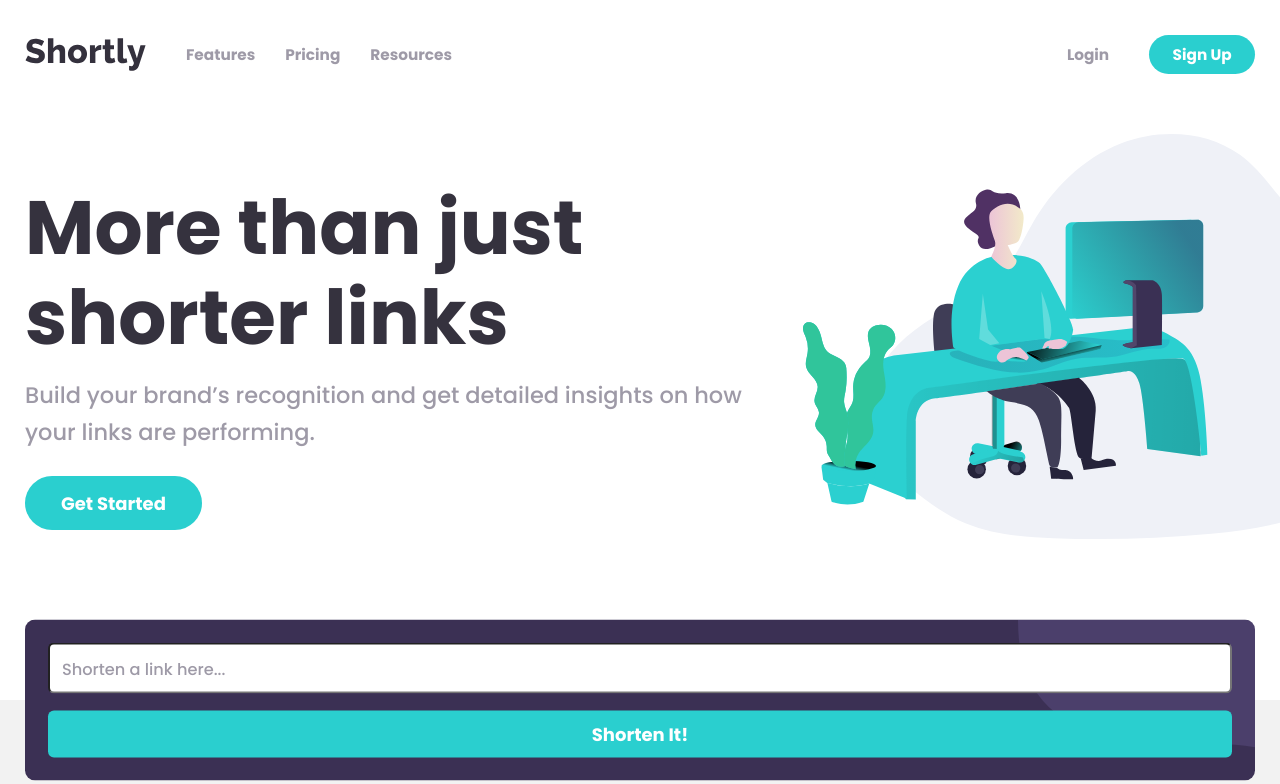
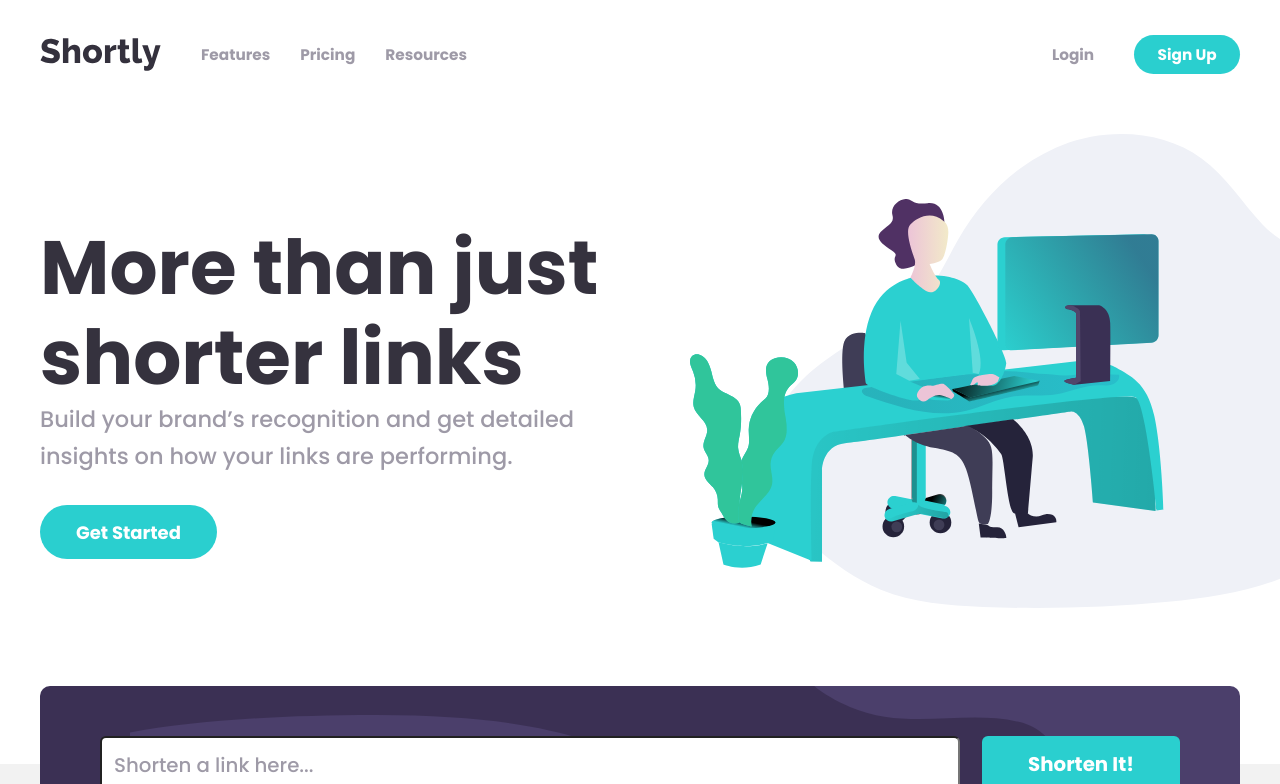
Before and after one commit to LukZap/URL-shortening-API-landing-page, an Angular app: page / in a window 1280 px wide. Shown: the top 784 px of the page. Built offline with nearby package versions, Linux system fonts and the light colour scheme.

Commit message:
search bar responsive

```diff
--- a/src/app/app.component.html
+++ b/src/app/app.component.html
@@ -1,3 +1,4 @@
+<div ngClass.gt-md="wrapper">
   <header [ngStyle.gt-xs]="{'margin-bottom': '45px'}">
     <div fxLayout="row" fxLayoutAlign="space-between center" fxLayoutAlign.gt-md="start center">
       <img src="../assets/images/logo.svg" alt="Shortly logo">
@@ -28,29 +29,38 @@
     </div>
   </header>
 
-<!-- add margin to body -->
   <!-- not too much styles on that template? -->
   <div class="top-section" fxLayout="column" fxLayout.gt-xs="row" fxLayoutAlign="space-between center">
     <img class="top-section__image" fxFlexAlign.xs="start" fxFlexOrder.gt-xs="1" [ngStyle.xs]="{'max-width': '705px'}"
-    [ngStyle.sm]="{width: '60%'}" [ngStyle.gt-sm]="{width: '50%'}" src="../assets/images/illustration-working.svg"
-    alt="Man sitting at the desk" />
+      [ngStyle.sm]="{width: '60%'}" [ngStyle.gt-sm]="{width: '55%'}" [ngStyle.gt-md]="{width: '60%'}"
+      src="../assets/images/illustration-working.svg" alt="Man sitting at the desk" />
     <div [ngStyle.gt-xs]="{'min-width': '55%', 'margin-right': '30px'}"
-    [ngStyle.gt-md]="{ 'text-align': 'left', 'min-width': '60%', 'margin-right': '40px'}" fxLayout="column"
+      [ngStyle.gt-md]="{ 'text-align': 'left', 'min-width': '50%', 'margin-right': '50px'}" fxLayout="column"
       fxLayoutAlign="space-between center">
       <h1 class="top-section__title" [ngStyle.md]="{'font-size': '3rem'}" [ngStyle.gt-md]="{'font-size': '4.2rem'}">
         More than just shorter links</h1>
-    <p class="top-section__text" [ngStyle.gt-sm]="{'font-size': '1.13rem'}" [ngStyle.gt-md]="{'font-size': '1.25rem'}">
+      <p class="top-section__text" [ngStyle.gt-sm]="{'font-size': '1.13rem'}"
+        [ngStyle.gt-md]="{'font-size': '1.25rem', 'margin-top':'-3px'}">
         Build your brand’s recognition and get detailed insights
         on how your links are performing.
       </p>
-    <button class="top-section__button rounded" fxFlexAlign.gt-md="start">Get Started</button>
+      <button class="top-section__button rounded" fxFlexAlign.gt-md="start" [ngStyle.gt-md]="{'margin-top':'30px'}">Get
+        Started</button>
     </div>
   </div>
 
-<div class="search-bar" fxLayout="column">
-  <input class="search-bar__input" type="text" placeholder="Shorten a link here...">
-  <button class="search-bar__button">Shorten It!</button>
+
+  <div [ngStyle.lt-lg]="{'margin': '0 25px'}">
+    <div class="search-bar" fxLayout="column" fxLayoutGap="17px" fxLayoutGap.gt-sm="22px" fxLayout.gt-sm="row"
+      fxLayoutAlign.gt-sm="space-between stretch" [ngStyle.sm]="{'padding':'30px 30px'}"
+      [ngStyle.gt-sm]="{'padding':'50px 60px', 'background-image': 'url(../assets/images/bg-shorten-desktop.svg)', 'background-size': cover}">
+      <input class="search-bar__input" [ngStyle.gt-sm]="{'padding': '0.7em 1.5em', 'font-size': '1rem'}"
+        [ngStyle.gt-md]="{'font-size': '1.1rem'}" fxFlex.gt-sm="auto" type="text" placeholder="Shorten a link here...">
+      <button class="search-bar__button" [ngStyle.gt-sm]="{'font-size': '0.9rem'}"
+        [ngStyle.gt-md]="{'font-size': '1.1rem'}" fxFlex.gt-sm="10em">Shorten It!</button>
     </div>
+  </div>
+
 
   <div class="advanced-section" fxLayout="column" fxLayoutAlign="space-between center">
     <h2 class="advanced-section__title">Advanced Statistics</h2>
@@ -93,3 +103,4 @@
       <img class="footer__social-icon" src="../assets/images/icon-instagram.svg">
     </div>
   </footer>
+</div>
--- a/src/app/app.component.scss
+++ b/src/app/app.component.scss
@@ -1,4 +1,9 @@
 @import '../styles/variables.scss';
+
+.wrapper > * {
+  padding-left: calc((100% - 1200px)/2);
+  padding-right: calc((100% - 1200px)/2);
+}
 
 header {
   position: relative;
@@ -65,7 +70,7 @@ header {
     overflow: hidden;
 
     &__image {
-      max-width: 750px;
+      max-width: 780px;
       width: 152%;
     }
 
@@ -83,7 +88,6 @@ header {
 }
 
 .search-bar {
-    margin: 0 25px;
     transform: translateY(50%);
     background-color: $primary-dark-violet;
     background-image: url(../assets/images/bg-shorten-mobile.svg);
@@ -91,10 +95,6 @@ header {
     background-repeat: no-repeat;
     border-radius: 10px;
     padding: 23px 23px;
-
-    &__input {
-        margin-bottom: 17px;
-    }
 
     &__button {
         border-radius: 6px;
```
Lines whose indentation alone changed are shown as unchanged.
